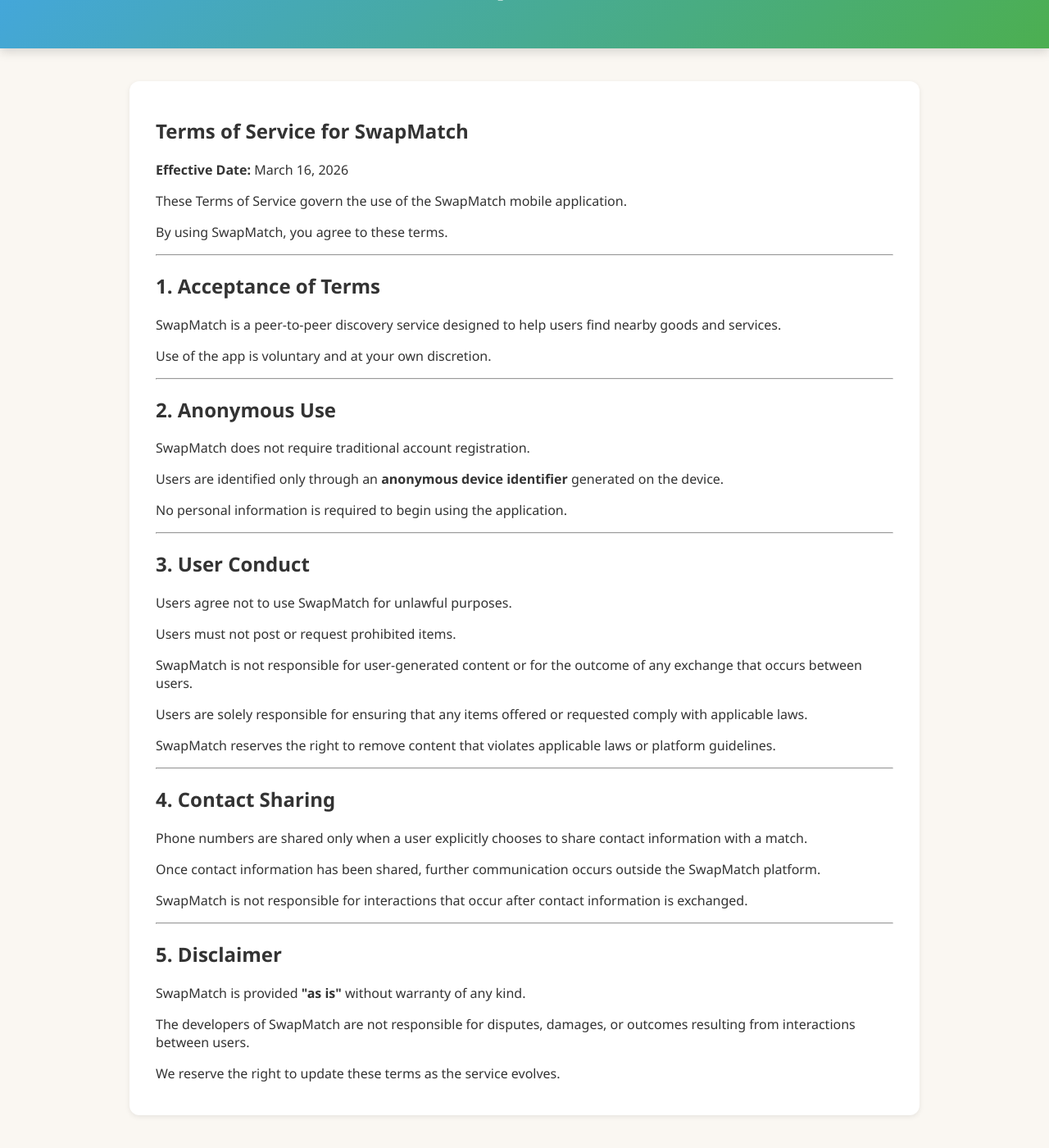
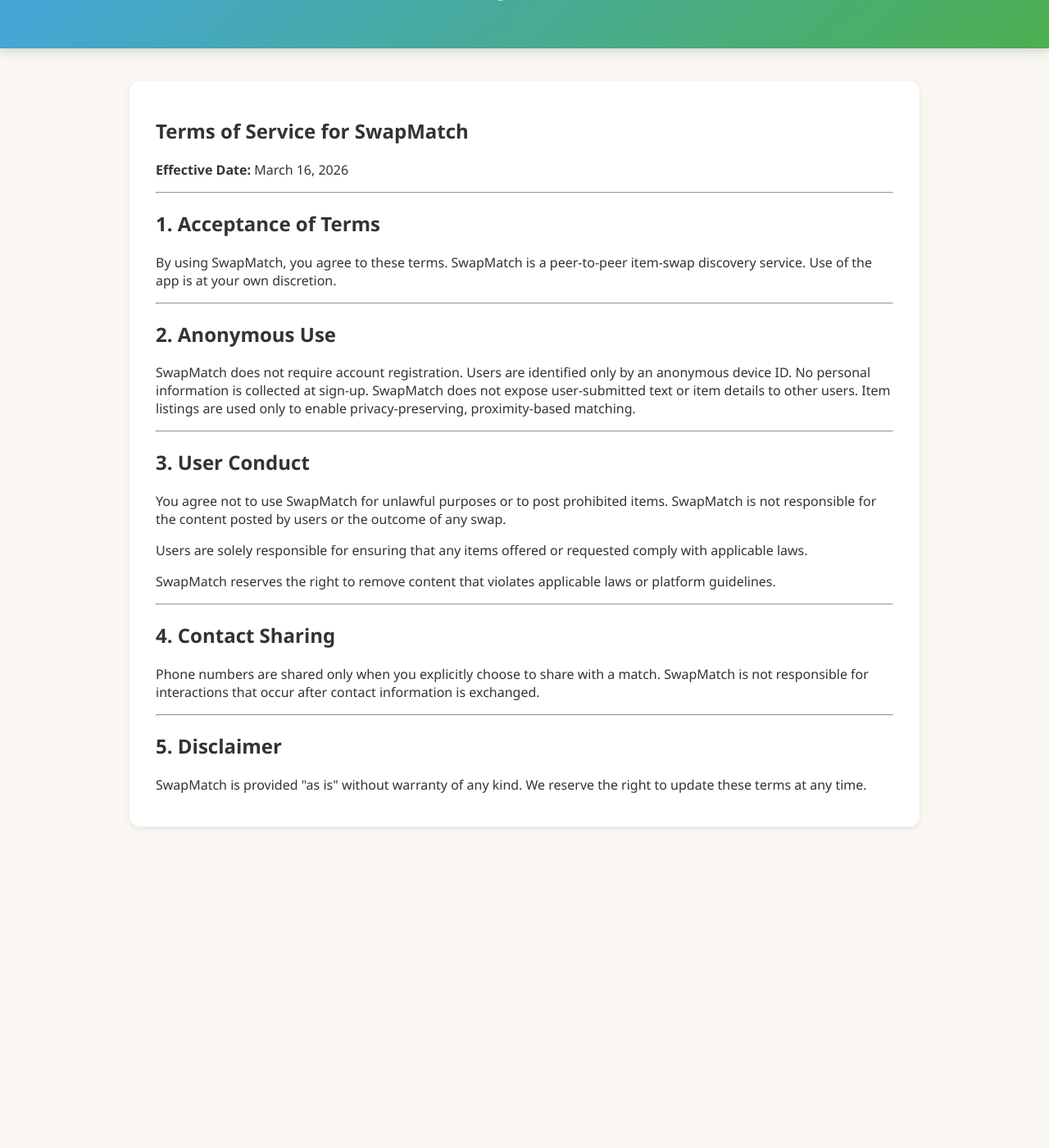
Before and after one commit to Manikese/SwapMatch-Home, a Jekyll site: the page built from terms.md, in a window 1280 px wide and 1400 px high, scrolled down 269 px. Shown: the whole window at 82% size. Built offline with Jekyll 4.4.1, drawn with Linux system fonts in a browser that asks for light colours; our own code applies the rules of GitHub Pages for plain Markdown files; after the commit the page ends 1317 px from its top, so only the background shows below that.

Commit message:
Make sure Terms match what is in SwapMatch app

```diff
--- a/terms.md
+++ b/terms.md
@@ -1,8 +1,3 @@
----
-layout: default
-title: Terms of Service
----
-
 <div class="hero">
   <img src="/SwapMatch-Home/assets/images/logo.png" alt="SwapMatch Logo" />
   <h1>SwapMatch</h1>
@@ -14,50 +9,44 @@ title: Terms of Service
 
   <p><strong>Effective Date:</strong> March 16, 2026</p>
 
-  <p>These Terms of Service govern the use of the SwapMatch mobile application.</p>
-
-  <p>By using SwapMatch, you agree to these terms.</p>
-
   <hr />
 
   <h2>1. Acceptance of Terms</h2>
 
   <p>
-    SwapMatch is a peer-to-peer discovery service designed to help users find nearby goods and services.
+    By using SwapMatch, you agree to these terms. SwapMatch is a peer-to-peer
+    item-swap discovery service. Use of the app is at your own discretion.
   </p>
-
-  <p>Use of the app is voluntary and at your own discretion.</p>
 
   <hr />
 
   <h2>2. Anonymous Use</h2>
 
-  <p>SwapMatch does not require traditional account registration.</p>
-
   <p>
-    Users are identified only through an <strong>anonymous device identifier</strong> generated on the device.
+    SwapMatch does not require account registration. Users are identified only
+    by an anonymous device ID. No personal information is collected at sign-up.
+    SwapMatch does not expose user-submitted text or item details to other users.
+    Item listings are used only to enable privacy-preserving, proximity-based matching.
   </p>
-
-  <p>No personal information is required to begin using the application.</p>
 
   <hr />
 
   <h2>3. User Conduct</h2>
 
-  <p>Users agree not to use SwapMatch for unlawful purposes.</p>
-
-  <p>Users must not post or request prohibited items.</p>
-
   <p>
-    SwapMatch is not responsible for user-generated content or for the outcome of any exchange that occurs between users.
+    You agree not to use SwapMatch for unlawful purposes or to post prohibited
+    items. SwapMatch is not responsible for the content posted by users or the
+    outcome of any swap.
   </p>
 
   <p>
-    Users are solely responsible for ensuring that any items offered or requested comply with applicable laws.
+    Users are solely responsible for ensuring that any items offered or requested
+    comply with applicable laws.
   </p>
 
   <p>
-    SwapMatch reserves the right to remove content that violates applicable laws or platform guidelines.
+    SwapMatch reserves the right to remove content that violates applicable
+    laws or platform guidelines.
   </p>
 
   <hr />
@@ -65,15 +54,9 @@ title: Terms of Service
   <h2>4. Contact Sharing</h2>
 
   <p>
-    Phone numbers are shared only when a user explicitly chooses to share contact information with a match.
-  </p>
-
-  <p>
-    Once contact information has been shared, further communication occurs outside the SwapMatch platform.
-  </p>
-
-  <p>
-    SwapMatch is not responsible for interactions that occur after contact information is exchanged.
+    Phone numbers are shared only when you explicitly choose to share with a
+    match. SwapMatch is not responsible for interactions that occur after
+    contact information is exchanged.
   </p>
 
   <hr />
@@ -81,13 +64,8 @@ title: Terms of Service
   <h2>5. Disclaimer</h2>
 
   <p>
-    SwapMatch is provided <strong>"as is"</strong> without warranty of any kind.
+    SwapMatch is provided "as is" without warranty of any kind. We reserve the
+    right to update these terms at any time.
   </p>
 
-  <p>
-    The developers of SwapMatch are not responsible for disputes, damages, or outcomes resulting from interactions between users.
-  </p>
-
-  <p>We reserve the right to update these terms as the service evolves.</p>
-
 </section>
```
